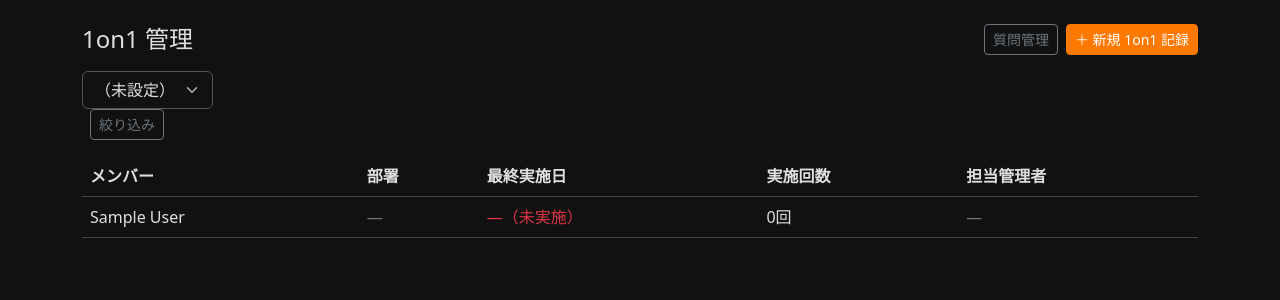
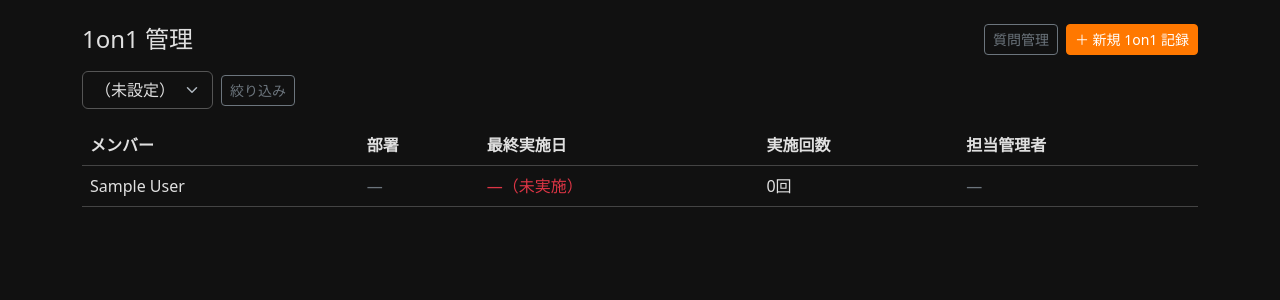
Before and after one commit to shige03nori/weekly-report, a Django app: page /mgmt/oneone/ in a window 1280 px wide. Shown: the part 116-416 px from the top of the page. Run offline with Django 5.2, Linux system fonts and the light colour scheme; the visitor is signed in with stand-in values (Sample User, id 1); data comes from the database, SQL or seed files in the repository; data that the repository does not hold is empty.

Commit message:
fix: align dept filter and submit button inline on 1on1 list

```diff
--- a/templates/reports/admin_oneone_list.html
+++ b/templates/reports/admin_oneone_list.html
@@ -8,9 +8,9 @@
   </div>
 </div>
 
-<form method="get" class="mb-3">
+<form method="get" class="d-flex align-items-center gap-2 mb-3">
   {% include 'reports/_dept_filter.html' %}
-  <button type="submit" class="btn btn-sm btn-outline-secondary ms-2">絞り込み</button>
+  <button type="submit" class="btn btn-sm btn-outline-secondary">絞り込み</button>
 </form>
 
 <table class="table table-hover">
```
